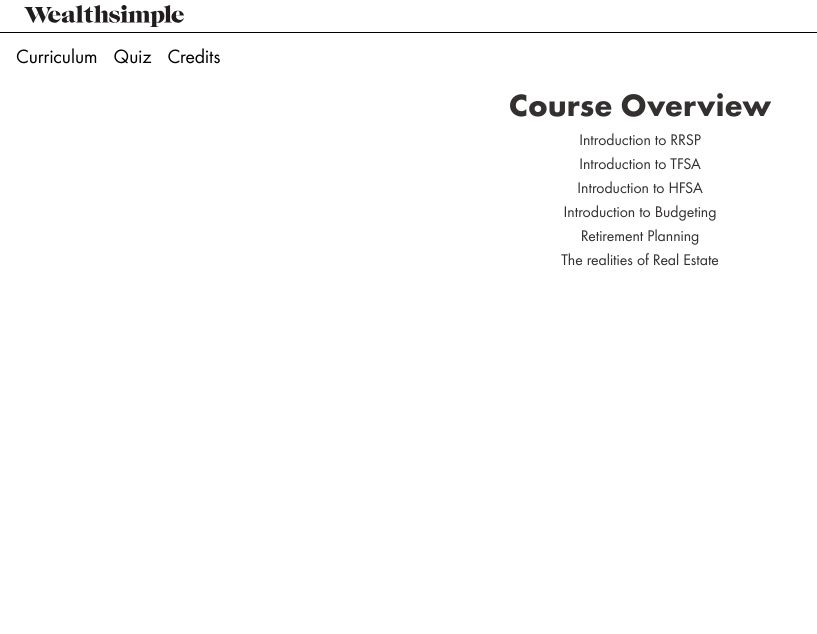
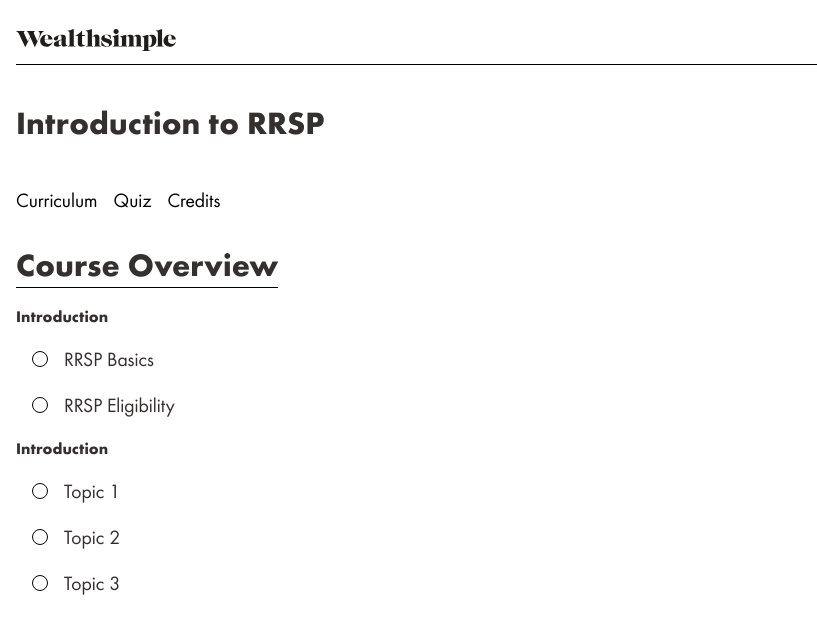
Before and after one commit to notaika/wealthsimple-industry-project, a React (Vite) app: page /resources in a window 1280 px wide. Shown: the top 634 px of the page, without its empty margins (0-817 px from the left). Built offline with nearby package versions, Linux system fonts and the light colour scheme.

Commit message:
Rough styling for resources

```diff
--- a/src/components/Header/Header.scss
+++ b/src/components/Header/Header.scss
@@ -4,7 +4,7 @@
   display: flex;
   align-items: center;
   justify-content: flex-start;
-  padding: 1rem 1.5rem;
+  padding: 1.5rem 0;
   margin: 0;
   height: 2.5vh;
   border-bottom: 1px solid black;
--- a/src/components/Navbar/Navbar.scss
+++ b/src/components/Navbar/Navbar.scss
@@ -8,7 +8,7 @@
   display: flex;
   align-items: center;
   justify-content: flex-start;
-  padding: 0.5rem 1rem;
+  padding: 0.5rem 0rem;
   gap: 1rem;
   list-style-type: none;
   &__item{
--- a/src/pages/ResourcePage/ResourcePage.jsx
+++ b/src/pages/ResourcePage/ResourcePage.jsx
@@ -1,13 +1,43 @@
 import ResourceCard from "../../components/ResourceCard/ResourceCard";
 import Header from "../../components/Header/Header"
 import Navbar from "../../components/Navbar/Navbar"
+import "./ResourcePage.scss"
 function ResourcePage(){
   return(
     <div className="resource-page">
       <Header/>
+      <div  className="resource-page__hero">
+      <h1  className="resource-page__header"> Introduction to RRSP</h1>
+      </div>
       <Navbar/>
-      <h1> Course Overview</h1>
-      <ResourceCard/>
+      <h1 className="resource-page__overview"> Course Overview</h1>
+      <h4>Introduction</h4>
+      <ul className="resource-page__list">
+        <li className="resource-page__item">
+          <div className="resource-page__progress"></div>
+            RRSP Basics
+        </li>
+        <li className="resource-page__item">
+          <div className="resource-page__progress"></div>
+          RRSP Eligibility
+        </li>
+      </ul>
+      <h4>Introduction</h4>
+      <ul className="resource-page__list">
+        <li className="resource-page__item">
+          <div className="resource-page__progress"></div>
+          Topic 1
+        </li>
+        <li className="resource-page__item">
+          <div className="resource-page__progress"></div>
+          Topic 2
+        </li>
+        <li className="resource-page__item">
+        <div className="resource-page__progress"></div>
+          Topic 3
+        </li>
+      </ul>
+
     </div>
   )
 }
--- a/src/pages/ResourcePage/ResourcePage.scss
+++ b/src/pages/ResourcePage/ResourcePage.scss
@@ -0,0 +1,48 @@
+@use '../../styles/partials/colors' as *;
+@use '../../styles/partials/mixins' as *;
+@use '../../styles/partials/typography' as *;
+@use '../../styles/partials/global';
+
+.resource-page{
+  display: flex;
+  flex-direction: column;
+  justify-content: flex-start;
+  align-items: flex-start;
+  padding: 1rem;
+  gap: 1rem;
+  width: 100%;
+  height: 100%;
+
+  &__hero{
+    height: 10vh;
+    display: flex;
+    align-items: center;
+}
+  &__overview{
+    align-self: flex-start;
+    padding: 0;
+    border-bottom: 1px solid black;
+  }
+  &__list{
+    width: 100%;
+    list-style-type: none;
+    font-size: 1.25rem;
+    padding-left: 1rem;
+    display: flex;
+    flex-direction: column;
+    gap: 1rem;
+    align-items: flex-start;
+  }
+  &__item{
+    display: flex;
+    align-items: center;
+    gap: 1rem;
+  }
+  &__progress{
+    width: 1rem;
+    height: 1rem;
+    border-radius: 50%;
+    border: 1px solid black;
+
+  }
+}
```
